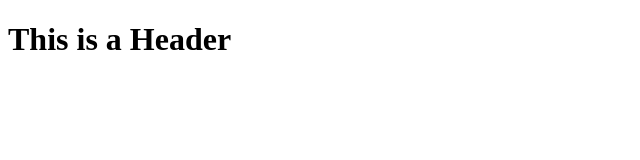
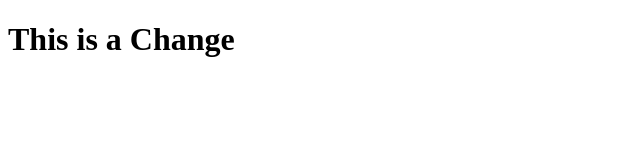
Before and after one commit to nataliehenson/soilCycle, a website: page index.html in a window 1280 px wide. Shown: the full height of the page, 0-640 px from the left. Drawn offline with Linux system fonts and the light colour scheme.

Commit message:
small change

```diff
--- a/index.html
+++ b/index.html
@@ -1,6 +1,6 @@
 <!DOCTYPE html>
 <html>
    <body>
-      <h1>This is a Header</h1>
+      <h1>This is a Change</h1>
    </body>
 </html>
```
